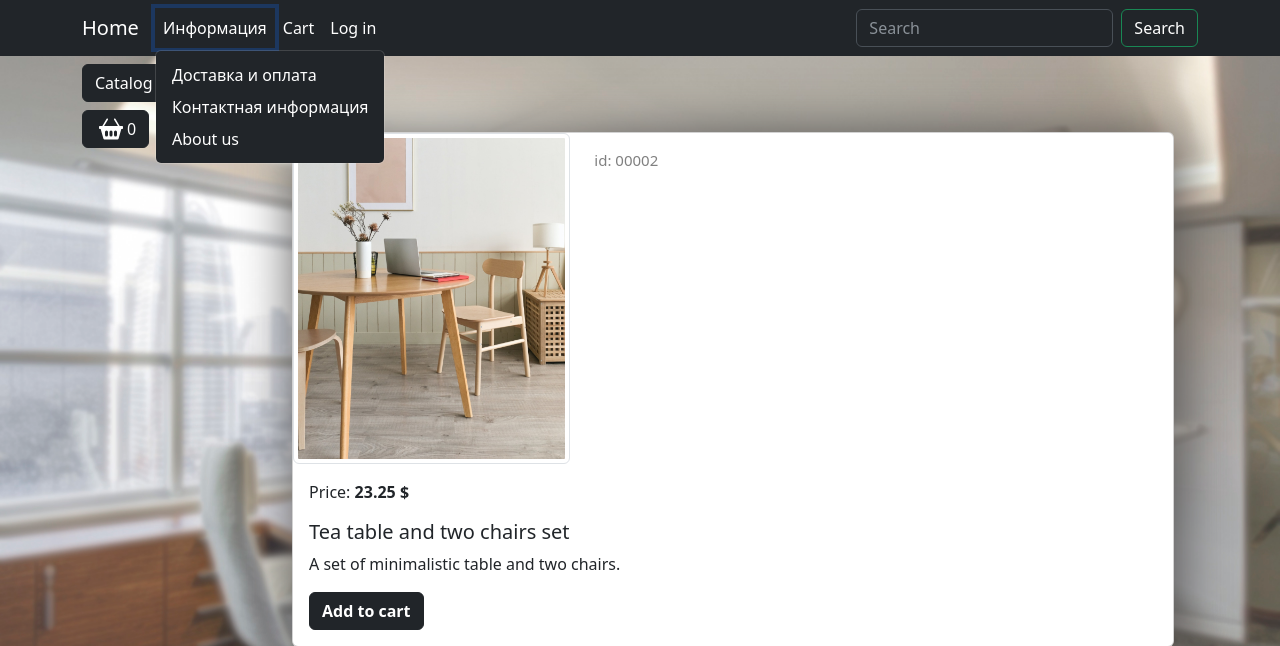
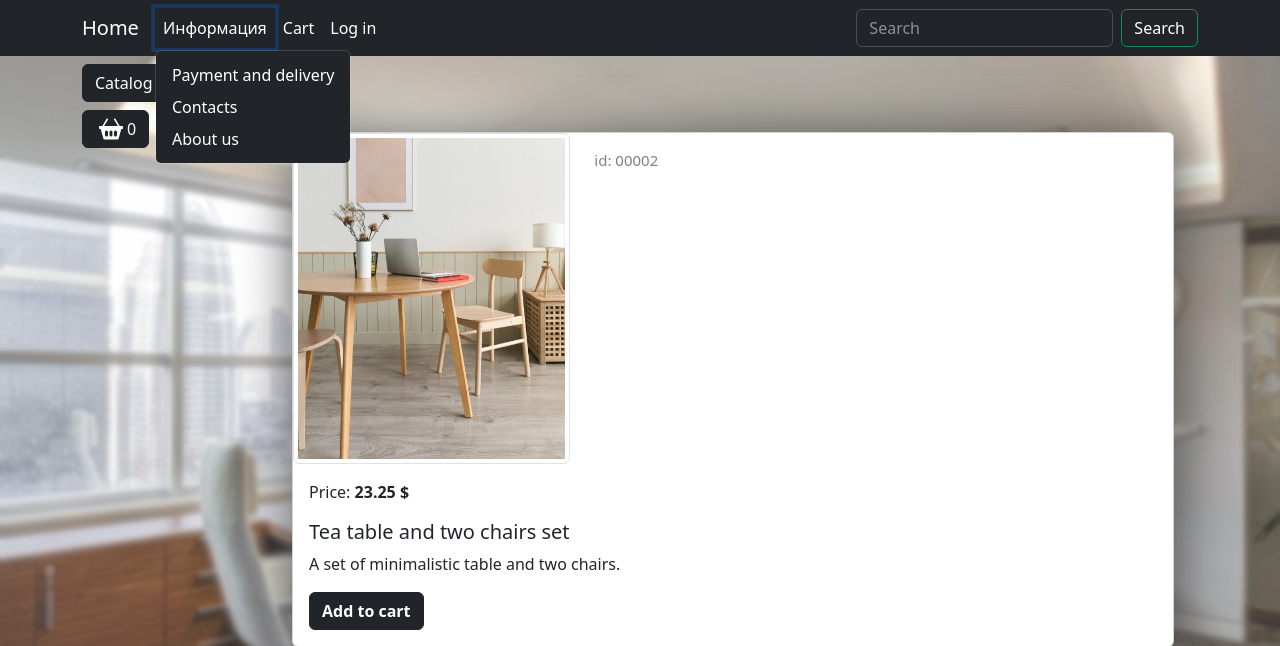
Before and after one commit to karybskyi/neekea_project, a Django app: page /catalog/product/tea-table-and-two-chairs-set/ in a window 1280 px wide, after a click on "Информация". Shown: the top 646 px of the page. Run offline with Django 4.2, Linux system fonts and the light colour scheme; data comes from the database, SQL or seed files in the repository; data that the repository does not hold is empty; some libraries are stand-ins or nearby versions.

Commit message:
small content fixes

```diff
--- a/goods/templates/goods/catalog.html
+++ b/goods/templates/goods/catalog.html
@@ -157,7 +157,7 @@
 {% block footer %}
     <footer class="py-4 bg-dark">
         <div class="container">
-            <p class="m-0 text-center text-white">Copyright &copy; Home Python Hub Studio 2023</p>
+            <p class="m-0 text-center text-white">Copyright &copy; Karybskiy 2024</p>
         </div>
     </footer>
 {% endblock footer %}
--- a/templates/base.html
+++ b/templates/base.html
@@ -34,10 +34,10 @@
                 <a class="nav-link dropdown-toggle text-white" href="#" role="button" data-bs-toggle="dropdown" aria-expanded="false">Информация</a>
                 <ul class="dropdown-menu">
                 <li>
-                    <a class="dropdown-item text-white" href="#">Доставка и оплата</a>
+                    <a class="dropdown-item text-white" href="#">Payment and delivery</a>
                 </li>
                 <li>
-                    <a class="dropdown-item text-white" href="#">Контактная информация</a>
+                    <a class="dropdown-item text-white" href="#">Contacts</a>
                 </li>
                 <li>
                     <a class="dropdown-item text-white" href="{% url 'main:about' %}">About us</a>
```
